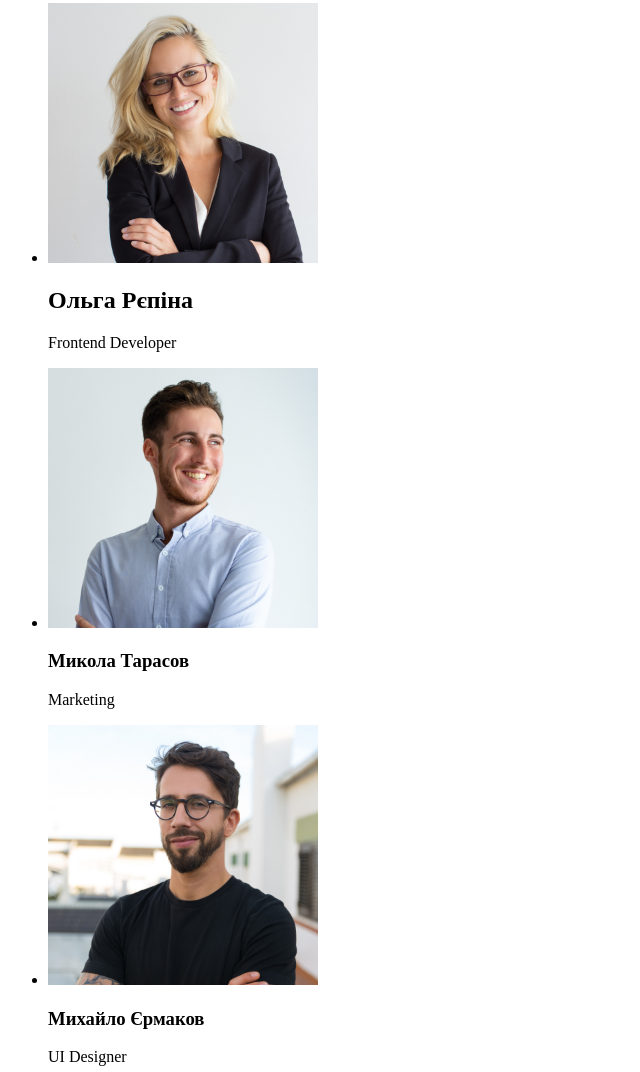
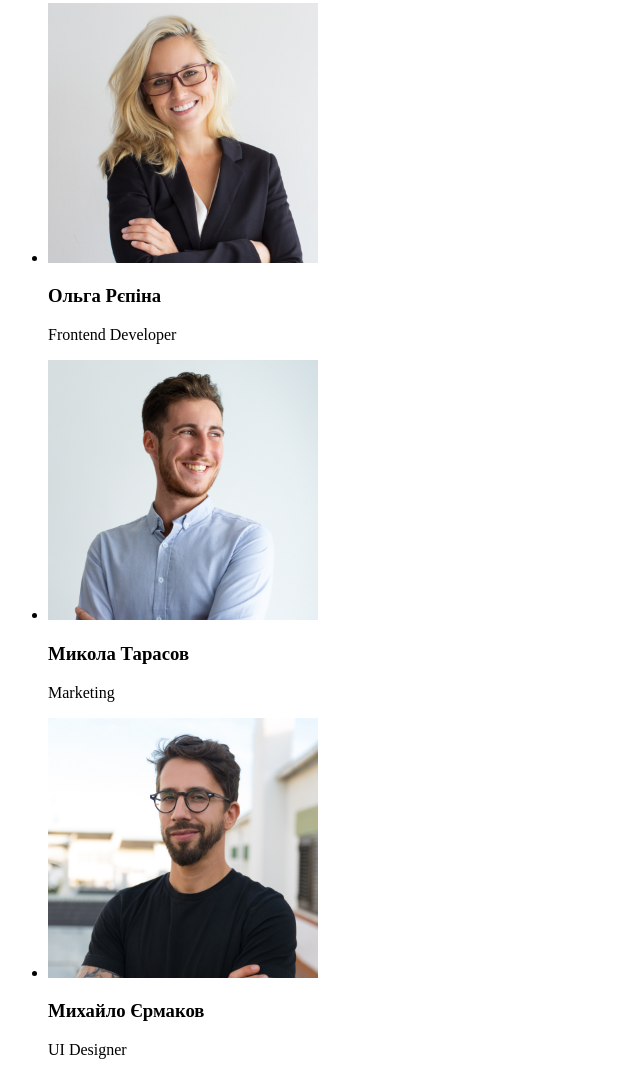
Before and after one commit to CosmicSand/goit-markup-hw-01, a plain HTML site: page index.html in a window 1280 px wide. Shown: the part 1976-3048 px from the top of the page, without its empty margins (0-640 px from the left). Drawn offline with Linux system fonts and the light colour scheme.

Commit message:
Update index.html

```diff
--- a/index.html
+++ b/index.html
@@ -92,7 +92,7 @@
              <img
                 src="./images/woman.jpg" alt="Frontend Developer" width="270"
               />
-              <h2>Ольга Рєпіна</h2> <p>Frontend Developer</p>
+              <h3>Ольга Рєпіна</h3> <p>Frontend Developer</p>
 
           </li>
           <li>
```
